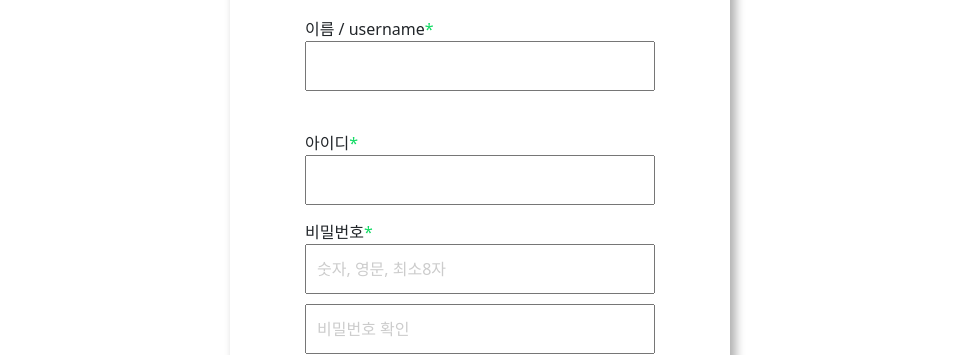
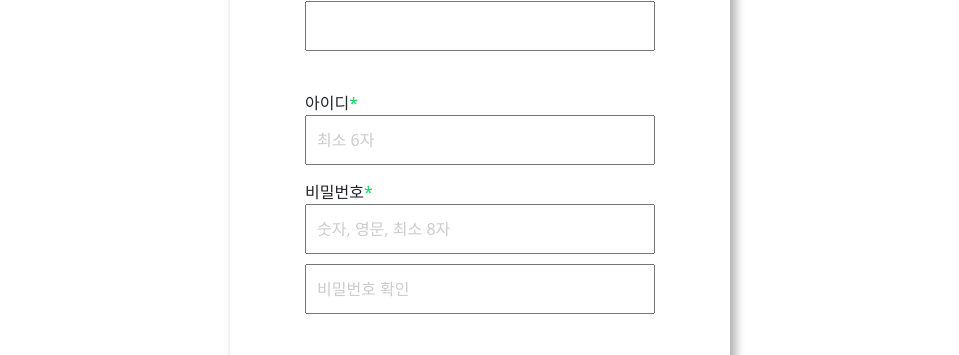
Before and after one commit to sw-greengreen/Frontend, a React (Create React App) app: page /register in a window 1280 px wide. Shown: the part 360-715 px from the top of the page, without its empty margins (160-1119 px from the left). Built offline with nearby package versions, Linux system fonts and the light colour scheme.

Commit message:
add registerPage html css (#2)

```diff
--- a/src/pages/register/registerPage.css
+++ b/src/pages/register/registerPage.css
@@ -3,7 +3,7 @@
   flex-direction: column;
   align-items: center;
   justify-content: center;
-  height: 100vh;
+  height: 90vh;
 }
 
 .registerFrame{
--- a/src/pages/register/registerPage.js
+++ b/src/pages/register/registerPage.js
@@ -69,13 +69,13 @@ function RegisterPage() {
               <div class="text">아이디</div>
               <div class="requiredText">*</div>
             </div>
-            <input type={"text"} class="register__input" autoComplete="username" placeholder="" pattern="^[A-Za-z0-9]{6,20}$" required onChange={(e) =>{setUser({...User, "username" : e.target.value})}}></input>
+            <input type={"text"} class="register__input" autoComplete="username" placeholder="최소 6자" pattern="^[A-Za-z0-9]{6,20}$" required onChange={(e) =>{setUser({...User, "username" : e.target.value})}}></input>
 
             <div class="textWrapper">
               <div class="text">비밀번호</div>
               <div class="requiredText">*</div>
             </div>
-            <input type={"password"} class="register__input" autoComplete="current-password" placeholder="숫자, 영문, 최소8자" pattern="^(?=.*[a-zA-z])(?=.*[0-9])(?=.*[$`~!@$!%*#^?&\\(\\)\-_=+])(?!.*[^a-zA-z0-9$`~!@$!%*#^?&\\(\\)\-_=+]).{8,16}$" required onChange={(e) =>{setUser({...User, "password" : e.target.value})}}></input>
+            <input type={"password"} class="register__input" autoComplete="current-password" placeholder="숫자, 영문, 최소 8자" pattern="^(?=.*[a-zA-z])(?=.*[0-9])(?=.*[$`~!@$!%*#^?&\\(\\)\-_=+])(?!.*[^a-zA-z0-9$`~!@$!%*#^?&\\(\\)\-_=+]).{8,16}$" required onChange={(e) =>{setUser({...User, "password" : e.target.value})}}></input>
             <input type={"password"} class="register__input" autoComplete="current-password-check" placeholder="비밀번호 확인" required onChange={(e) =>{setConfirmPW(e.target.value);}}></input>
           </div>
 
```
